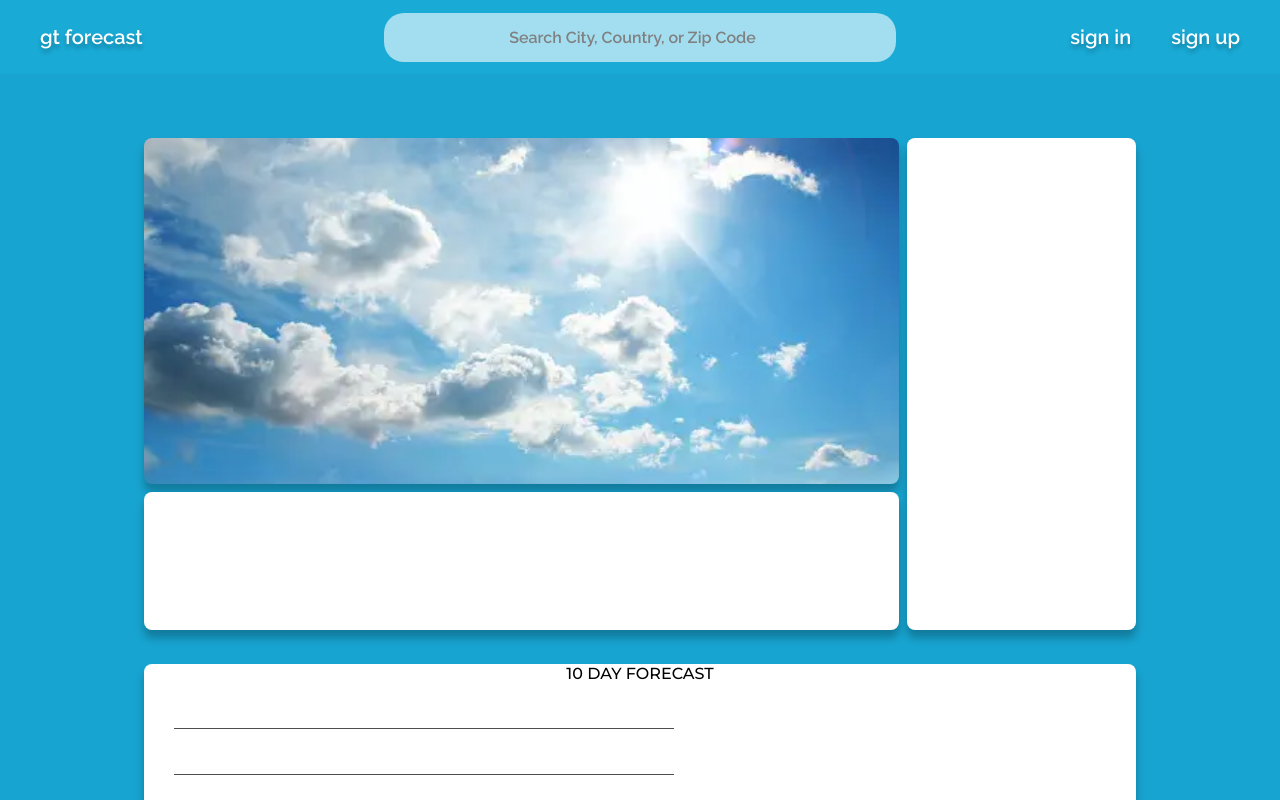
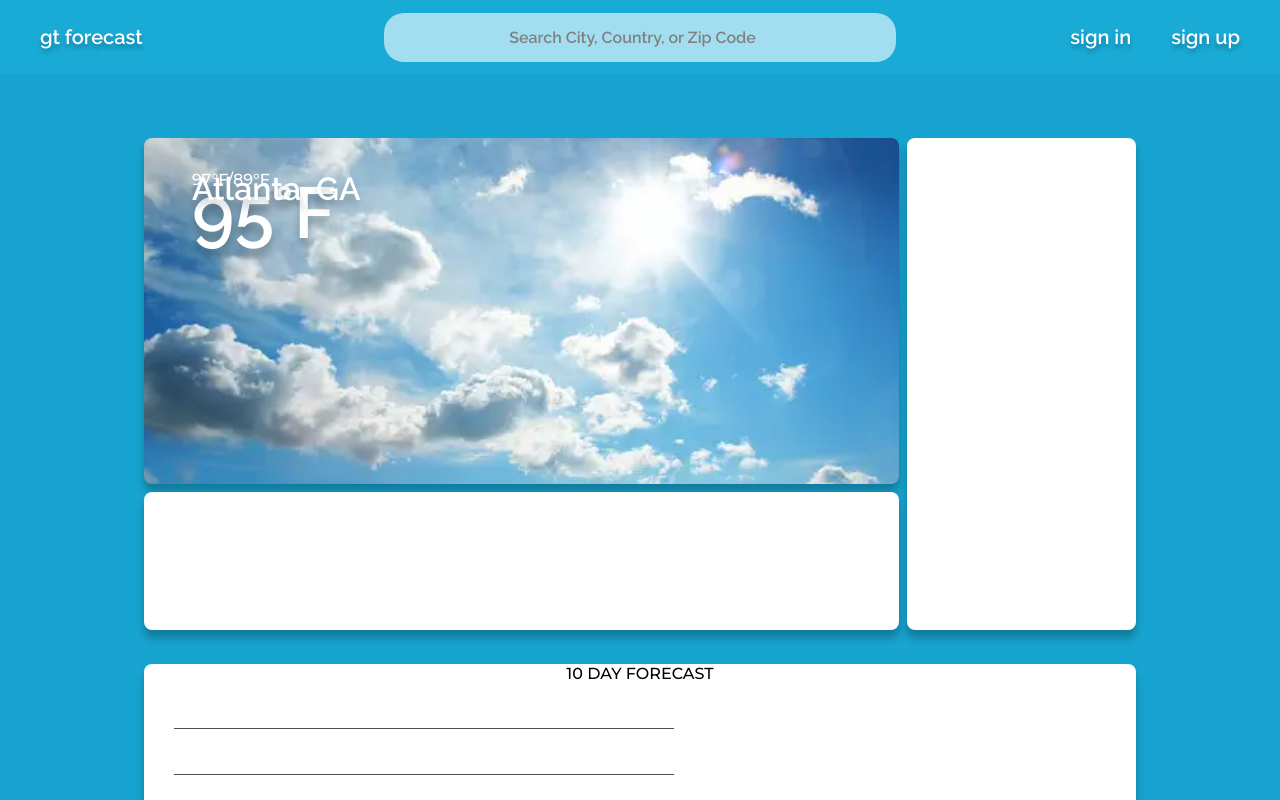
Before and after one commit to GTWeatherForcast/weather-client, a React (Create React App) app: page /mainpage in a window 1280 px wide. Built offline with nearby package versions, Linux system fonts and the light colour scheme; the HTML template or start-up script is replaced by a standard one.

Commit message:
Improved sunny img scaling

```diff
--- a/src/components/main-page/MainPage.js
+++ b/src/components/main-page/MainPage.js
@@ -13,7 +13,19 @@ function MainPage() {
       <div className={styles.contentBody}>
         <div className={styles.today}>
           <div className={styles.leftCard}>
-            <div className={`${styles.cityImg} ${styles.card} ${styles.weatherSunny}`}></div>
+            <div className={`${styles.cityImg} ${styles.card} ${styles.weatherSunny}`}>
+              <div className={`${styles.overlayText}`}>
+                <div id={`${styles.todayHighLow}`}>
+                  97°F/89°F
+                </div>
+                <div id={`${styles.currentTemp}`}>
+                  95°F
+                </div>
+                <div id={`${styles.currentLocation}`}>
+                  Atlanta, GA
+                </div>
+              </div>
+            </div>
 
             <div className={`${styles.detailedInfo} ${styles.card}`}></div>
           </div>
--- a/src/components/main-page/main.module.css
+++ b/src/components/main-page/main.module.css
@@ -104,9 +104,39 @@
     margin: 45px;
 }
 
+.overlayText {
+    /* font-weight: 500; */
+    margin: 2em 3em;
+    color: white;
+    text-decoration: none;
+    /* font-family: Raleway, sans-serif; */
+    text-shadow: rgba(0, 0, 0, 25%) 0px 8px 8px;
+}
+
+#todayHighLow{
+    position: absolute;
+    font-family: Montserrat, sans-serif;
+    font-weight: 500;
+    font-size: 1em;
+}
+
+#currentTemp{
+    position: absolute;
+    font-family: Raleway, sans-serif;
+    font-weight: 600;
+    font-size: 4.5em;
+}
+
+#currentLocation{
+    position: absolute;
+    font-family: Raleway, sans-serif;
+    font-weight: medium;
+    font-size: 2em
+}
+
 /* Weather img cards */
 .weatherSunny {
-    background-position: 0px -100px;
+    background-position: center;
     background-image: url("./images/sunny1.png");
 }
 
```
